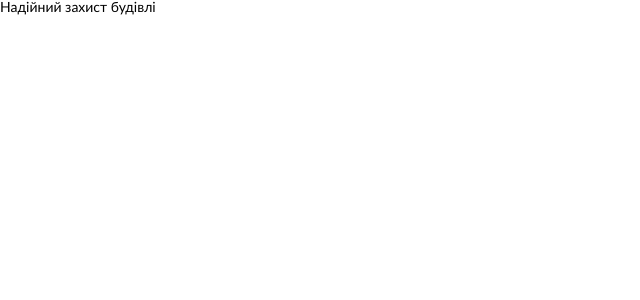
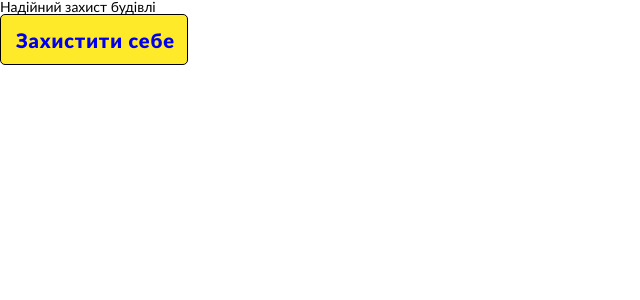
Before and after one commit to vik-tsyplakov/dog_guard_react, a React (Create React App) app in the folder dog_guard/: page / in a window 1280 px wide. Shown: the top 300 px of the page, without its empty margins (0-640 px from the left). Built offline with nearby package versions, Linux system fonts and the light colour scheme.

Commit message:
created-Button-component

```diff
--- a/dog_guard/src/App.js
+++ b/dog_guard/src/App.js
@@ -1,10 +1,12 @@
 import "./App.css";
+import Button from "./Components/UI/Buttons/Button";
 
 function App() {
   return (
     <div className="app">
       <header className="app__header">
         <p> Надійний захист будівлі</p>
+        <Button text={"Захистити себе"} />
       </header>
     </div>
   );
--- /dev/null
+++ b/dog_guard/src/Components/UI/Buttons/Button.jsx
@@ -0,0 +1,10 @@
+import React from "react";
+import cl from "./Button.module.css";
+
+export default function Button(props) {
+  return (
+    <button class={cl.button}>
+      <a href="#">{props.text}</a>
+    </button>
+  );
+}
--- /dev/null
+++ b/dog_guard/src/Components/UI/Buttons/Button.module.css
@@ -0,0 +1,36 @@
+.button {
+  padding: 10px 15px;
+  gap: 10px;
+  width: 188px;
+  height: 51px;
+  color: #000000;
+  background: #ffea29;
+  border: 1px solid #000000;
+  border-radius: 5px;
+  -webkit-box-flex: 0;
+  -ms-flex: none;
+  flex: none;
+  -ms-flex-positive: 0;
+  flex-grow: 0;
+  text-align: center;
+  -webkit-box-pack: center;
+  -ms-flex-pack: center;
+  justify-content: center;
+  -webkit-transition: all ease-in-out 200ms;
+  -o-transition: all ease-in-out 200ms;
+  transition: all ease-in-out 200ms;
+  /*button text*/
+  font-family: "Lato";
+  font-style: normal;
+  font-weight: 900;
+  line-height: 153.5%;
+  letter-spacing: 0.045em;
+  white-space: nowrap;
+  font-size: 20px;
+}
+
+.button:hover {
+  background: #000000;
+  border: 1px solid #000000;
+  color: #ffea29;
+}
```
